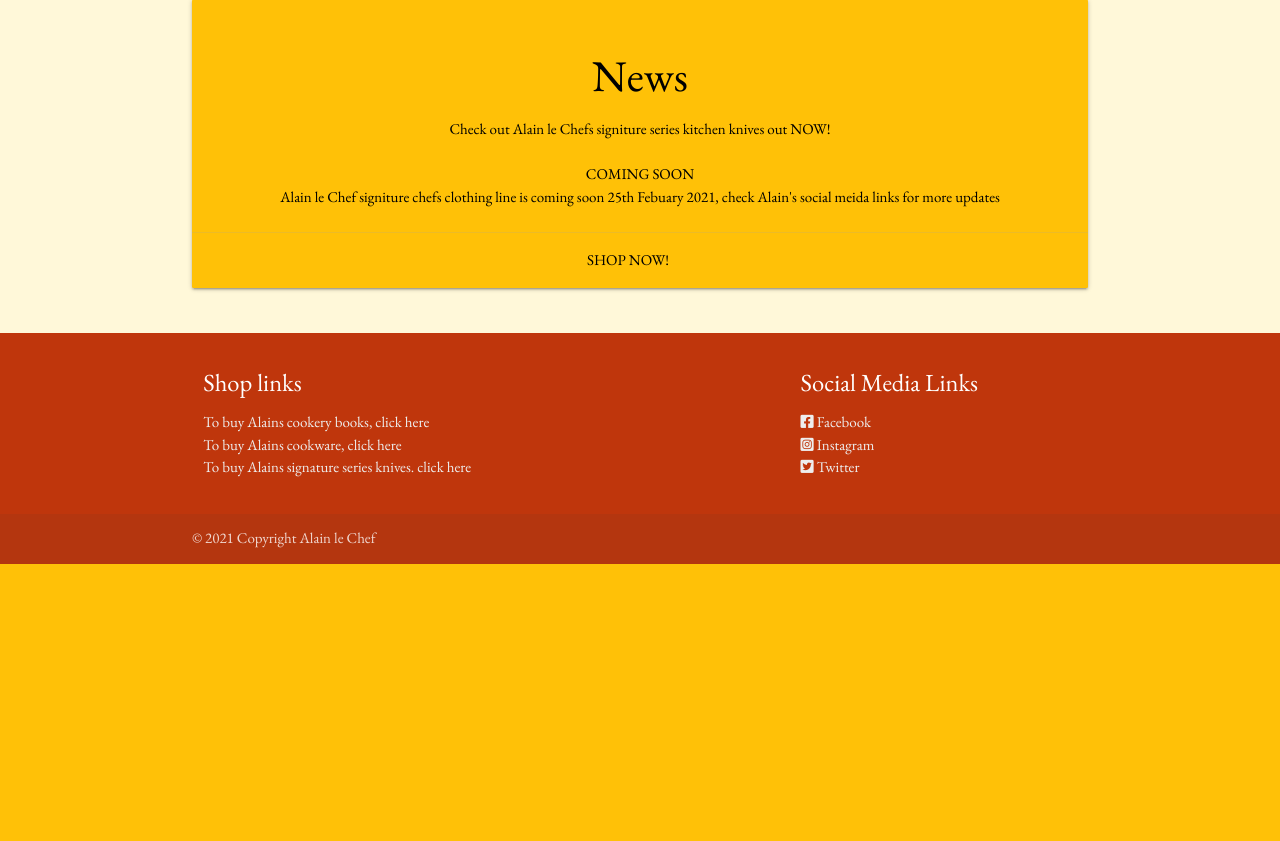
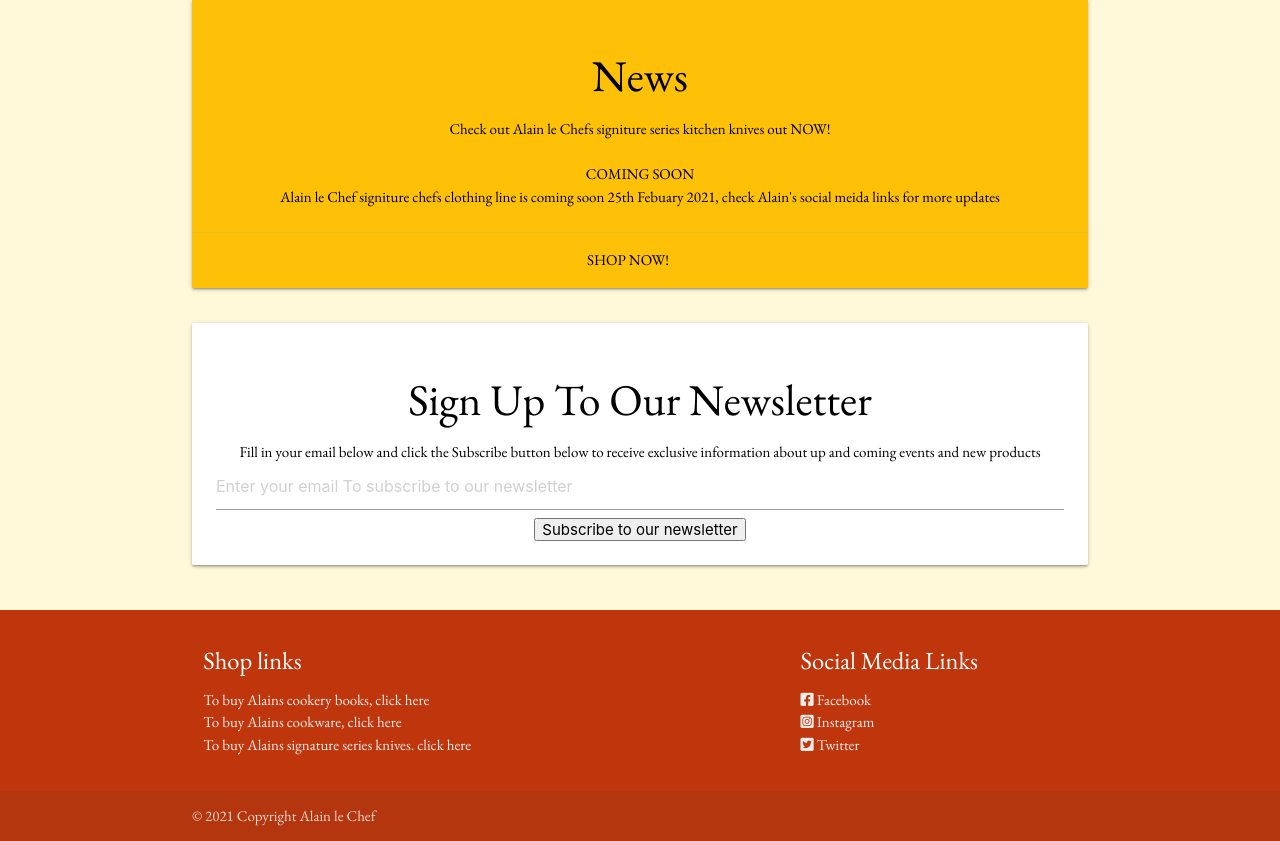
Before and after one commit to Ollie-Judge/le-cuire, a Flask app: page / in a window 1280 px wide. Shown: the part 1393-2234 px from the top of the page. Before the commit the page ends 1957 px from the top, so only its background shows below. Run offline with Flask 2, Linux system fonts and the light colour scheme; some libraries are stand-ins or nearby versions.

Commit message:
added newsletter subscription

```diff
--- a/templates/home.html
+++ b/templates/home.html
@@ -107,4 +107,20 @@
          </div>
       </div>
 
+      <div class="row center-align">
+         <div class="card black-text">
+            <div class="card-content">
+               <div class="card-title"><h3>Sign Up To Our Newsletter</h3></div>
+
+               <form>
+                  <p>Fill in your email below and click the Subscribe button below to receive exclusive information about up and coming events and new products</p>
+                  <input id="news-email" type="email" name="newsletterEmail" placeholder="Enter your email To subscribe to our newsletter" required>
+                  <div>
+                     <input type="submit" value="Subscribe to our newsletter" class="subscribe"></input>
+                  </div>
+               </form>
+            </div>
+         </div>
+      </div>
+
 {% endblock %}
```
Also changed, not shown: templates/profile.html (+16 -0 lines).
